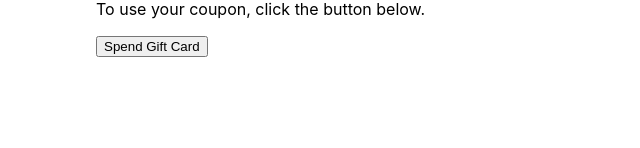
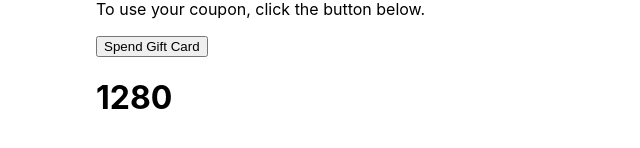
Before and after one commit to AgniveshChaubey/Advanced-react-practice, a React (Create React App) app: page / in a window 1280 px wide. Shown: the part 270-418 px from the top of the page, without its empty margins (0-640 px from the left). Built offline with nearby package versions, Linux system fonts and the light colour scheme.

Commit message:
width calaclated

```diff
--- a/src/components/GiftCardPage.js
+++ b/src/components/GiftCardPage.js
@@ -36,6 +36,7 @@ export default function GiftCardPage() {
                     </button>
                 )
             }
+            <h1>{window.innerWidth}</h1>
         </div>
     );
 }
```
